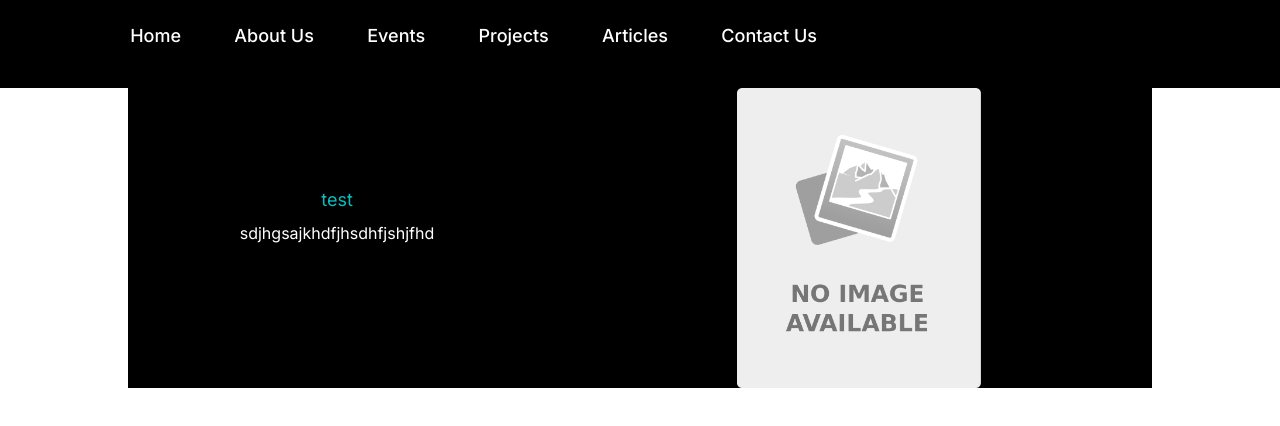
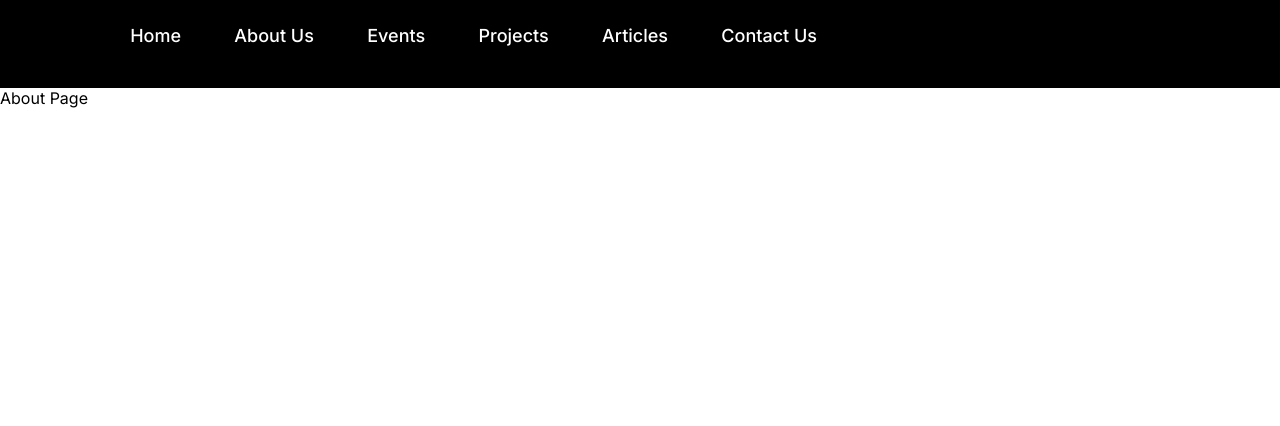
Before and after one commit to rhdevs/rhdevs-website, a React (Create React App) app: page /about in a window 1280 px wide. Shown: the top 426 px of the page. Built offline with nearby package versions, Linux system fonts and the light colour scheme.

Commit message:
reverted About Page to normal

```diff
--- a/src/pages/About/index.tsx
+++ b/src/pages/About/index.tsx
@@ -1,6 +1,3 @@
-import PageSectionComponent from '../../components/PageSection'
-import image from '../../assets/noimg.png'
-
 export default function About() {
-  return <PageSectionComponent title="test" description="sdjhgsajkhdfjhsdhfjshjfhd" position="right" image={image} />
+  return <>About Page</>
 }
```
